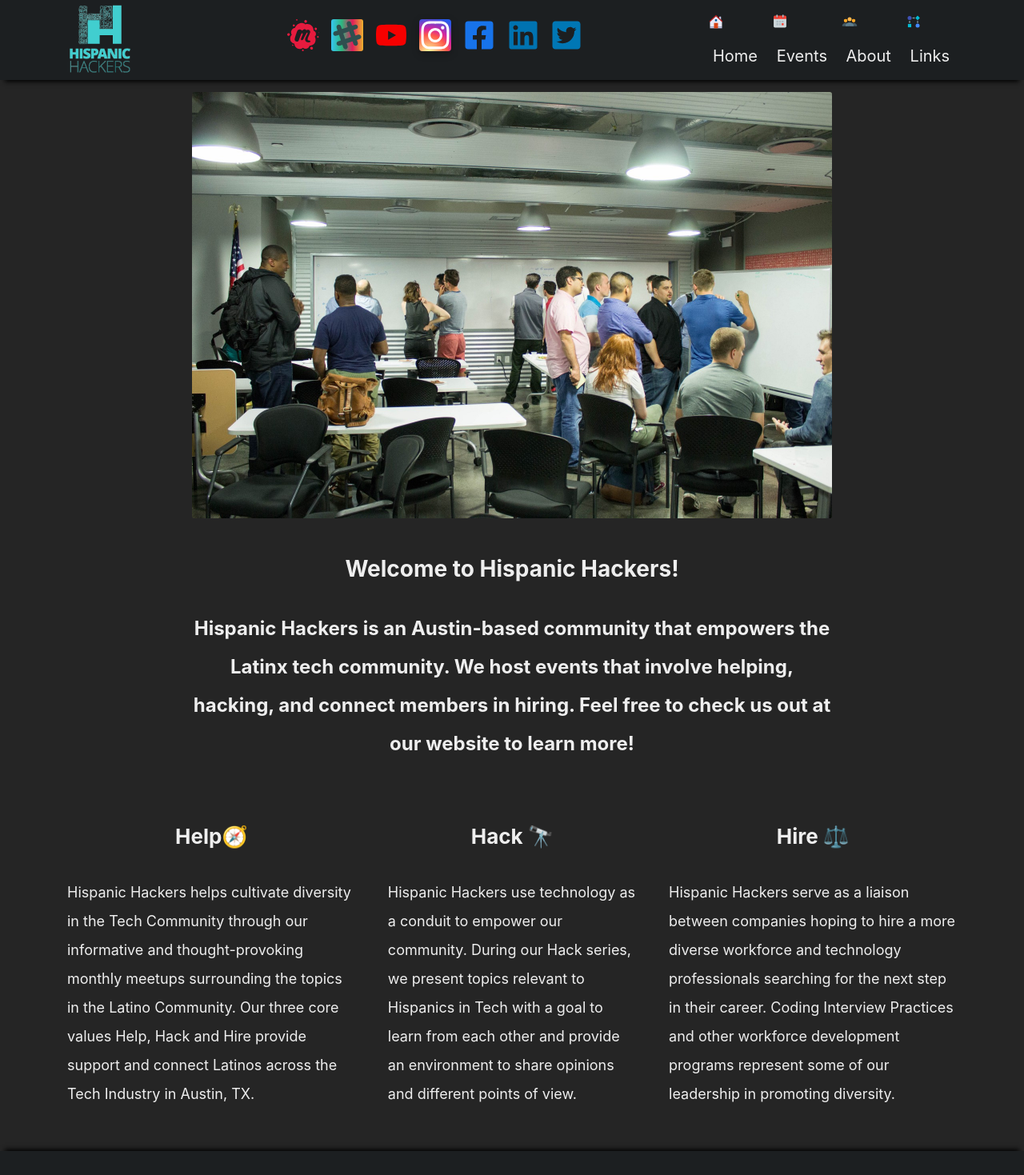
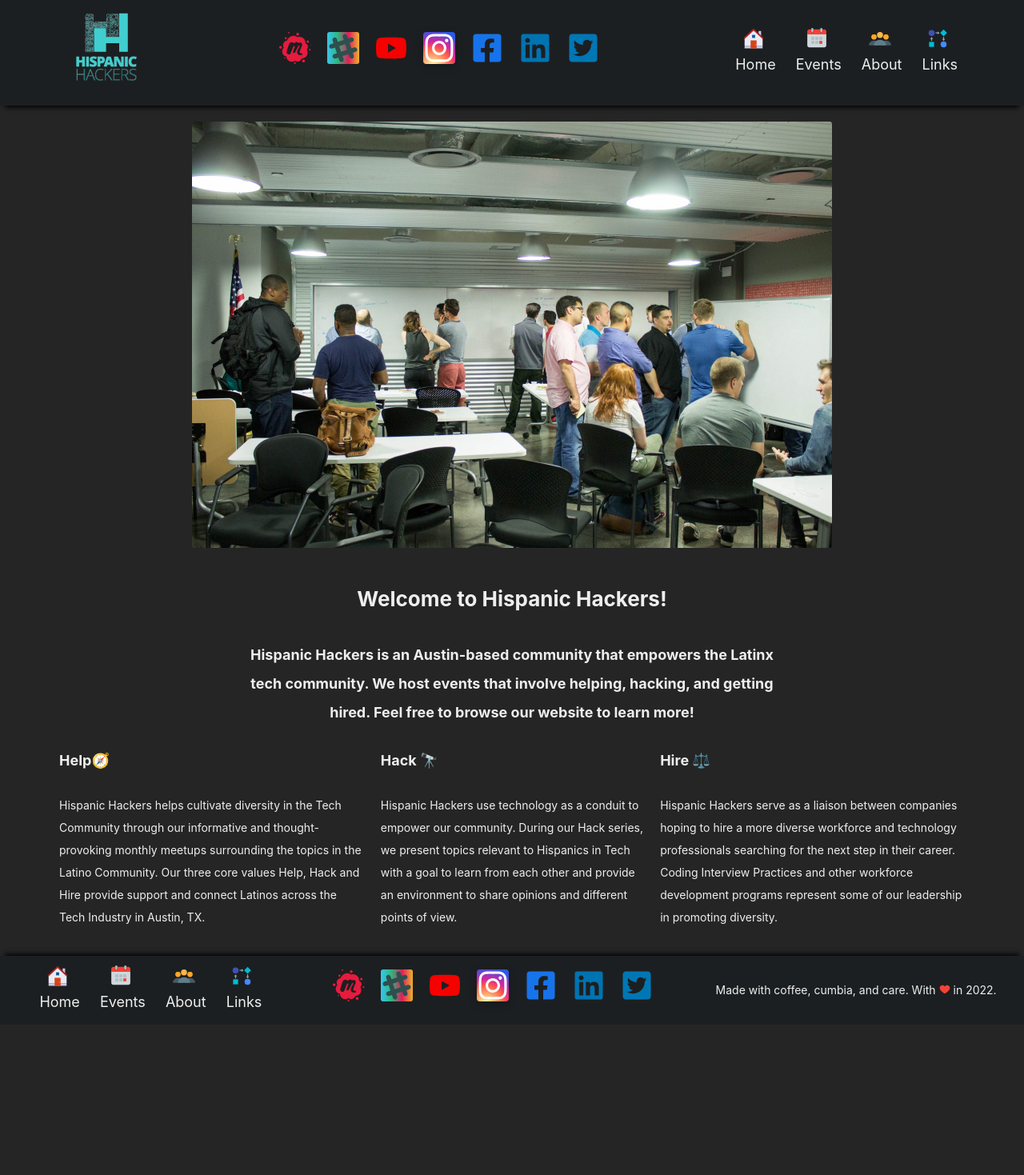
Before and after one commit to timOTdev/hispanic_hacker_next, a Next.js app: page / in a window 1280 px wide. Shown: the top 1469 px of the page at 80% size. After the commit the page ends 1281 px from the top, so only its background shows below. Built offline with nearby package versions, Linux system fonts and the light colour scheme.

Commit message:
Update global styles, home, mobile views

```diff
--- a/assets/GlobalStyles.js
+++ b/assets/GlobalStyles.js
@@ -9,19 +9,24 @@ import { createGlobalStyle } from 'styled-components';
 // @media (min-width: 1440px) {}
 // @media (min-width: 2560px) {}
 
-export const themeColors = {};
+export const colors = {
+  gallery: '#EEEEEE',
+  mineShaft: '#252525',
+  gray: '#3A3A3A',
+  shark: '#1C1F21',
+};
 
-export const darkTheme = {};
+export const darkTheme = {
+  fontColor: colors.gallery,
+  backgroundColor: colors.mineShaft,
+  backgroundContrast: colors.shark,
+  linkColor: colors.gray,
+};
 
 export const lightTheme = {};
 
 export const GlobalStyles = createGlobalStyle`
   html {
-    --grey: #3A3A3A;
-    --gray: var(--grey);
-    --pageHeaderColor: #1c1f21;
-    --pageContentColor: #252525;
-    --pageFontColor: #eeeeee;
     --maxWidth: 1000px;
     box-sizing: border-box;
     font-size: 62.5%;
@@ -30,19 +35,44 @@ export const GlobalStyles = createGlobalStyle`
     box-sizing: inherit;
   }
   body {
+    background: ${({ theme }) => theme.backgroundColor};
+    color: ${({ theme }) => theme.fontColor};
     font-family: --apple-system, BlinkMacSystemFont, 'Segoe UI', Roboto, Oxygen, Ubuntu, Cantarell, 'Open Sans', 'Helvetica Neue', sans-serif;
     padding: 0;
     margin: 0;
     font-size: 1.8rem;
-    color: var(--pageFontColor);
     line-height:2;
-    background: var(--pageContentColor);
   }
-  h1 { font-size: 2.8rem; }
-  h2 { font-size: 2.4rem; }
-  h3 { font-size: 2rem; }
+  h1 {
+    @media (min-width: 320px) {
+      font-size: 2.6rem;
+    }
+  }
+  h2 {
+    @media (min-width: 320px) {
+      font-size: 2.4rem;
+    }
+  }
+  h3 {
+    @media (min-width: 320px) {
+      font-size: 2.2rem;
+    }
+  }
+  h5 {
+    @media (min-width: 320px) {
+      font-size: 2rem;
+    }
+  }
+  h6 {
+    @media (min-width: 320px) {
+      font-size: 1.8rem;
+    }
+  }
+  p {
+    font-size: 1.4rem;
+  }
   a {
-    color: var(---grey);
+    color: ${({ theme }) => theme.linkColor};
   }
   a:hover {
     text-decoration: underline;
--- a/components/Home/Intro.js
+++ b/components/Home/Intro.js
@@ -1,18 +1,23 @@
-import React from 'react';
+import styled from 'styled-components';
 import Image from 'next/image';
-import styled from 'styled-components';
 
-const Div = styled.div`
+const Section = styled.section`
   text-align: center;
-  width: 70%;
   margin: 0 auto;
   img {
     border-radius: 3px;
   }
+  @media (min-width: 1024px) {
+    h4 {
+      width: 60%;
+      margin: 0 auto;
+    }
+  }
 `;
+
 export default function Intro() {
   return (
-    <Div>
+    <Section>
       <Image
         src='/static/images/meetup.jpg'
         alt='Hispanic Hacker Meetup'
@@ -20,12 +25,11 @@ export default function Intro() {
         height={533}
       />
       <h1>Welcome to Hispanic Hackers!</h1>
-      <h2>
+      <h4>
         Hispanic Hackers is an Austin-based community that empowers the Latinx
         tech community. We host events that involve helping, hacking, and
-        connect members in hiring. Feel free to check us out at our website to
-        learn more!
-      </h2>
-    </Div>
+        getting hired. Feel free to browse our website to learn more!
+      </h4>
+    </Section>
   );
 }
--- a/components/Home/Mission.js
+++ b/components/Home/Mission.js
@@ -1,22 +1,22 @@
-import React from 'react';
 import styled from 'styled-components';
 
-const Div = styled.div`
+const Section = styled.section`
   display: flex;
-  justify-content: flex-end;
+  flex-wrap: wrap;
+  margin: 0 auto;
   div {
-    margin: 2rem;
+    margin: 0 1rem;
   }
-  h3 {
-    font-size: 2.6rem;
-    text-align: center;
+  @media (min-width: 768px) {
+    flex-wrap: nowrap;
   }
 `;
+
 export default function Mission() {
   return (
-    <Div>
+    <Section>
       <div>
-        <h3>Help🧭</h3>
+        <h4>Help🧭</h4>
         <p>
           Hispanic Hackers helps cultivate diversity in the Tech Community
           through our informative and thought-provoking monthly meetups
@@ -26,7 +26,7 @@ export default function Mission() {
         </p>
       </div>
       <div>
-        <h3>Hack 🔭</h3>
+        <h4>Hack 🔭</h4>
         <p>
           Hispanic Hackers use technology as a conduit to empower our community.
           During our Hack series, we present topics relevant to Hispanics in
@@ -35,7 +35,7 @@ export default function Mission() {
         </p>
       </div>
       <div>
-        <h3>Hire ⚖️</h3>
+        <h4>Hire ⚖️</h4>
         <p>
           Hispanic Hackers serve as a liaison between companies hoping to hire a
           more diverse workforce and technology professionals searching for the
@@ -44,6 +44,6 @@ export default function Mission() {
           promoting diversity.
         </p>
       </div>
-    </Div>
+    </Section>
   );
 }
--- a/components/Layout/Footer.js
+++ b/components/Layout/Footer.js
@@ -1,45 +1,40 @@
 import styled from 'styled-components';
-import Link from 'next/link';
 import SocialsHH from './SocialsHH';
 import Menus from './Menus';
 import { FcLike } from 'react-icons/fc';
 
-const Wrapper = styled.footer`
+const Section = styled.footer`
   display: flex;
+  flex-wrap: wrap;
   justify-content: space-around;
-  background: var(--pageHeaderColor);
+  align-items: center;
+  position: relative;
+  bottom: 0;
+  width: 100%;
+  background: ${({ theme }) => theme.backgroundContrast};
   -webkit-box-shadow: 0 8px 6px -6px black;
   -moz-box-shadow: 0 8px 6px -6px black;
   box-shadow: 0 -8px 6px -6px black;
-  position: relative;
-  bottom: 0;
-  width: 100%;
-`;
-const Copyright = styled.div`
-  font-size: 2rem;
-  width: 10%;
+  p {
+    text-align: center;
+    @media (min-width: 1440px) {
+      width: 70%;
+      margin: 0 auto;
+    }
+  }
 `;
 
 export default function Footer() {
   return (
-    <Wrapper>
-      <Copyright>
+    <Section>
+      <Menus />
+      <SocialsHH />
+      <div>
         <p>
           Made with coffee, cumbia, and care. With <FcLike /> in&nbsp;
           {new Date().getFullYear()}.
         </p>
-      </Copyright>
-      <SocialsHH>
-        <a href=''>Meetup</a>
-        <a href=''>Slack</a>
-        <a href=''>Youtube</a>
-        <a href=''>Instagram</a>
-      </SocialsHH>
-      <Menus>
-        <Link href='/events'>Events</Link>
-        <Link href='/about'>About</Link>
-        <Link href='/links'>Links</Link>
-      </Menus>
-    </Wrapper>
+      </div>
+    </Section>
   );
 }
--- a/components/Layout/Header.js
+++ b/components/Layout/Header.js
@@ -3,33 +3,32 @@ import Image from 'next/image';
 import SocialsHH from './SocialsHH';
 import Menus from './Menus';
 
-const Wrapper = styled.section`
+const Section = styled.section`
   display: flex;
+  flex-wrap: wrap;
   justify-content: space-around;
-  background: var(--pageHeaderColor);
+  background: ${({ theme }) => theme.backgroundContrast};
   -webkit-box-shadow: 0 8px 6px -6px black;
   -moz-box-shadow: 0 8px 6px -6px black;
   box-shadow: 0 8px 6px -6px black;
-`;
-
-const Logo = styled.span`
-  display: flex;
-  width: 10%;
+  div {
+    padding: 1rem;
+  }
 `;
 
 export default function Header() {
   return (
-    <Wrapper>
-      <Logo>
+    <Section>
+      <div>
         <Image
           src='/static/images/logo.png'
           alt='Hispanic Hacker Logo'
           width={100}
           height={100}
         />
-      </Logo>
+      </div>
       <SocialsHH />
       <Menus />
-    </Wrapper>
+    </Section>
   );
 }
--- a/components/Layout/Menus.js
+++ b/components/Layout/Menus.js
@@ -1,5 +1,5 @@
+import styled from 'styled-components';
 import Link from 'next/link';
-import styled from 'styled-components';
 import {
   FcHome,
   FcPlanner,
@@ -9,14 +9,34 @@ import {
 
 const Section = styled.section`
   display: flex;
+  flex-wrap: wrap;
   justify-content: space-around;
   align-items: center;
-  width: 25%;
-  font-size: 2rem;
-
+  text-align: center;
+  span {
+    flex: 1 1 100%;
+    padding: 1rem;
+    @media (min-width: 1024px) {
+      flex: 1 1 90%;
+    }
+  }
   span:hover {
     text-decoration: underline;
     cursor: pointer;
+  }
+  svg {
+    width: 30px;
+    height: 30px;
+    @media (min-width: 425px) {
+      display: block;
+      margin: 0 auto;
+    }
+  }
+  @media (min-width: 425px) {
+    flex-wrap: nowrap;
+  }
+  @media (min-width: 1440px) {
+    width: 30%;
   }
 `;
 
--- a/components/Layout/SocialsHH.js
+++ b/components/Layout/SocialsHH.js
@@ -12,15 +12,34 @@ import globals from '../../assets/GlobalData';
 
 const Section = styled.section`
   display: flex;
+  flex-wrap: wrap;
   justify-content: space-around;
   align-items: center;
   align-content: center;
-  width: 30%;
-
+  text-align: center;
   a {
+    flex: 1 1 25%;
+    padding: 1rem;
     &:hover {
       transform: scale(1.2);
     }
+    @media (min-width: 768px) {
+      flex: 1 1 100%;
+    }
+  }
+  svg {
+    width: 30px;
+    height: 30px;
+    @media (min-width: 1024px) {
+      width: 40px;
+      height: 40px;
+    }
+  }
+  @media (min-width: 768px) {
+    flex-wrap: nowrap;
+  }
+  @media (min-width: 1440px) {
+    width: 30%;
   }
 `;
 const Meetup = styled(FaMeetup)`
@@ -63,45 +82,45 @@ export default function Socials() {
   return (
     <Section>
       <a href={socialsHH.meetup.url} alt={socialsHH.meetup.alt} target='_blank'>
-        <Meetup size={40} title={socialsHH.meetup.alt} />
+        <Meetup title={socialsHH.meetup.alt} />
       </a>
       <a href={socialsHH.slack.url} alt={socialsHH.slack.alt} target='_blank'>
-        <Slack size={40} title={socialsHH.slack.alt} />
+        <Slack title={socialsHH.slack.alt} />
       </a>
       <a
         href={socialsHH.youtube.url}
         alt={socialsHH.youtube.alt}
         target='_blank'
       >
-        <Youtube size={40} title={socialsHH.youtube.alt} />
+        <Youtube title={socialsHH.youtube.alt} />
       </a>
       <a
         href={socialsHH.instagram.url}
         alt={socialsHH.instagram.alt}
         target='_blank'
       >
-        <Instagram size={40} title={socialsHH.instagram.alt} />
+        <Instagram title={socialsHH.instagram.alt} />
       </a>
       <a
         href={socialsHH.facebook.url}
         alt={socialsHH.facebook.alt}
         target='_blank'
       >
-        <Facebook size={40} title={socialsHH.facebook.alt} />
+        <Facebook title={socialsHH.facebook.alt} />
       </a>
       <a
         href={socialsHH.linkedin.url}
         alt={socialsHH.linkedin.alt}
         target='_blank'
       >
-        <LinkedIn size={40} title={socialsHH.linkedin.alt} />
+        <LinkedIn title={socialsHH.linkedin.alt} />
       </a>
       <a
         href={socialsHH.twitter.url}
         alt={socialsHH.twitter.alt}
         target='_blank'
       >
-        <Twitter size={40} title={socialsHH.twitter.alt} />
+        <Twitter title={socialsHH.twitter.alt} />
       </a>
     </Section>
   );
--- a/components/Layout/index.js
+++ b/components/Layout/index.js
@@ -4,18 +4,15 @@ import Footer from './Footer';
 
 const Section = styled.section`
   width: 90%;
-  margin: 0 auto;
-  @media (min-width: 2560px) {
-    width: 80%;
-  }
+  margin: 2rem auto;
 `;
 
 export default function Layout(props) {
   return (
-    <>
+    <main>
       <Header {...props} />
       <Section>{props.children}</Section>
       <Footer />
-    </>
+    </main>
   );
 }
--- a/pages/index.js
+++ b/pages/index.js
@@ -1,19 +1,12 @@
-import styled from 'styled-components';
 import Layout from '../components/Layout';
 import Intro from '../components/Home/Intro';
 import Mission from '../components/Home/Mission';
 
-const Main = styled.main`
-  margin: 1.5rem auto;
-`;
-
 export default function IndexPage() {
   return (
     <Layout>
-      <Main>
-        <Intro />
-        <Mission />
-      </Main>
+      <Intro />
+      <Mission />
     </Layout>
   );
 }
```
Also changed, not shown: pages/about.js (+2 -13 lines), pages/events.js (+2 -15 lines), pages/links.js (+2 -11 lines).
